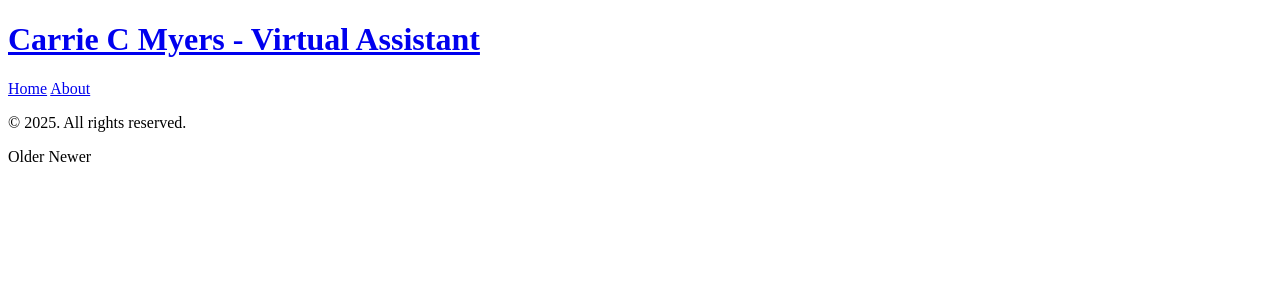
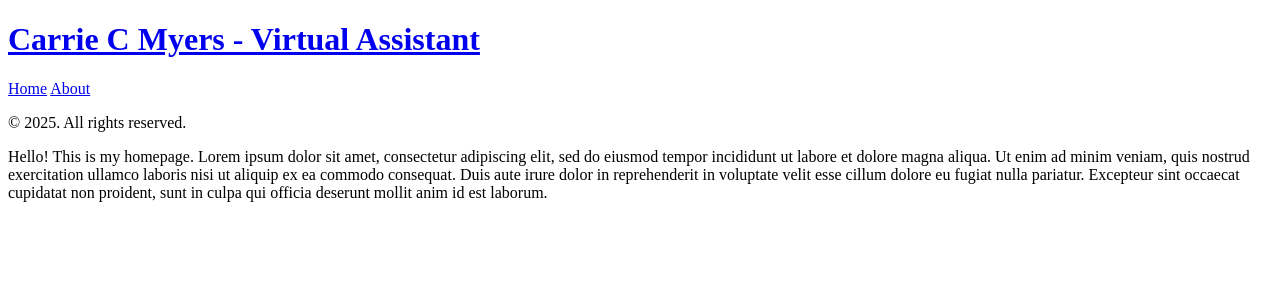
Before and after one commit to cc115915/cc115915.github.io, a Jekyll site: the page built from index.html, in a window 1280 px wide. Shown: the top 300 px of the page. Built offline with Jekyll 4.4.1, drawn with Linux system fonts in a browser that asks for light colours.

Commit message:
Edit index.html (remove older/newer)

```diff
--- a/index.html
+++ b/index.html
@@ -3,35 +3,6 @@
 title: Home
 ---
 
-<div class="posts">
-  {% for post in paginator.posts %}
-  <div class="post">
-    <h1 class="post-title">
-      <a href="{{ post.url }}">
-        {{ post.title }}
-      </a>
-    </h1>
+Hello! This is my homepage.
 
-    <span class="post-date">{{ post.date | date_to_string }}</span>
-
-    {{ post.content }}
-  </div>
-  {% endfor %}
-</div>
-
-<div class="pagination">
-  {% if paginator.next_page %}
-    <a class="pagination-item older" href="{{ site.baseurl }}page{{paginator.next_page}}">Older</a>
-  {% else %}
-    <span class="pagination-item older">Older</span>
-  {% endif %}
-  {% if paginator.previous_page %}
-    {% if paginator.page == 2 %}
-      <a class="pagination-item newer" href="{{ site.baseurl }}">Newer</a>
-    {% else %}
-      <a class="pagination-item newer" href="{{ site.baseurl }}page{{paginator.previous_page}}">Newer</a>
-    {% endif %}
-  {% else %}
-    <span class="pagination-item newer">Newer</span>
-  {% endif %}
-</div>
+Lorem ipsum dolor sit amet, consectetur adipiscing elit, sed do eiusmod tempor incididunt ut labore et dolore magna aliqua. Ut enim ad minim veniam, quis nostrud exercitation ullamco laboris nisi ut aliquip ex ea commodo consequat. Duis aute irure dolor in reprehenderit in voluptate velit esse cillum dolore eu fugiat nulla pariatur. Excepteur sint occaecat cupidatat non proident, sunt in culpa qui officia deserunt mollit anim id est laborum.
```
